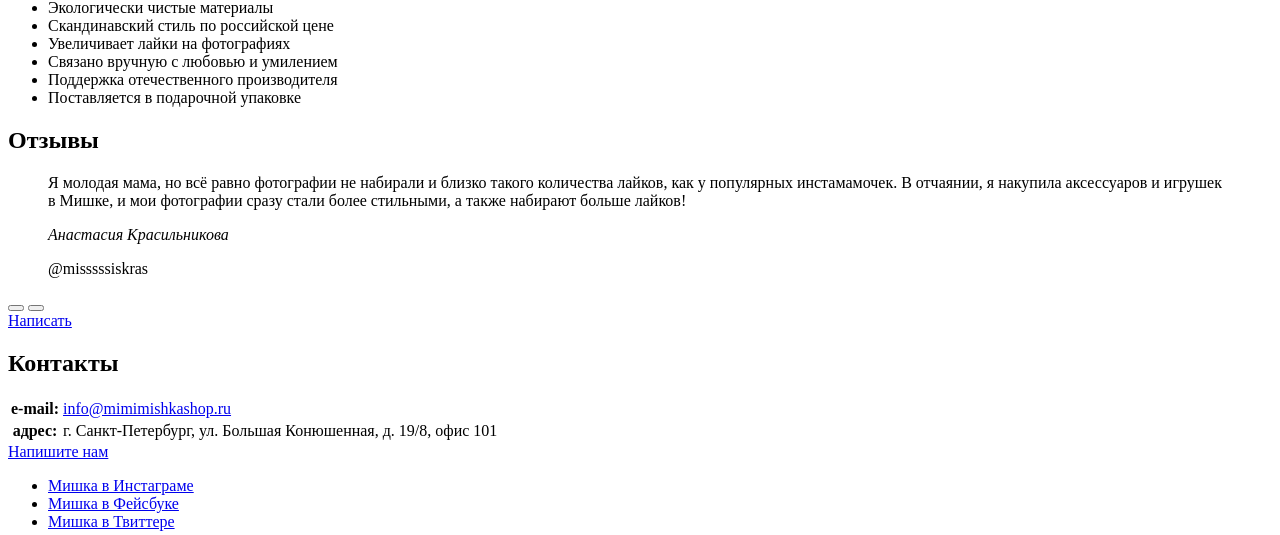
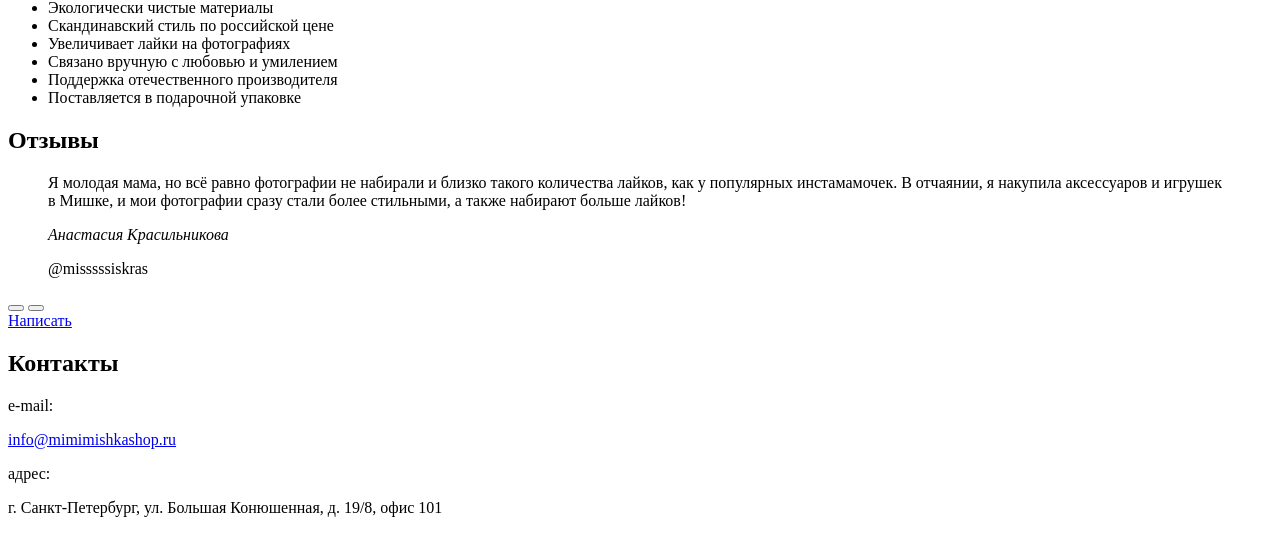
Before and after one commit to NikaSts/Mishka, a website: page source/index.html in a window 1280 px wide. Shown: the part 1033-1568 px from the top of the page. Drawn offline with Linux system fonts and the light colour scheme.

Commit message:
правки тегов по замечаниям наставницы, пока без классов

```diff
--- a/source/index.html
+++ b/source/index.html
@@ -101,16 +101,14 @@
     </section>
     <section class="contacts">
       <h2 class="contacts__title title-small">Контакты</h2>
-      <table class="contacts__details">
-        <tr class="contacts__email">
-          <th class="contacts__field">e-mail:</th>
-          <td class="contacts__value"><a href="mailto:info@mimimishkashop.ru">info@mimimishkashop.ru</a></td>
-        </tr>
-        <tr class="contacts__address">
-          <th class="contacts__field">адрес:</th>
-          <td class="contacts__value">г. Санкт-Петербург, ул. Большая Конюшенная, д. 19/8, офис 101</td>
-        </tr>
-      </table>
+      <div>
+        <p>e-mail:</p>
+        <p><a href="mailto:info@mimimishkashop.ru">info@mimimishkashop.ru</a></p>
+      </div>
+      <div>
+        <p>адрес:</p>
+        <p>г. Санкт-Петербург, ул. Большая Конюшенная, д. 19/8, офис 101</p>
+      </div>
       <div class="contacts__map">
         <script type="text/javascript" charset="utf-8" async
           src="https://api-maps.yandex.ru/services/constructor/1.0/js/?um=constructor%3A3d967fcd3b9a0a008ff4067f5682bcf01d3fa9649eab46ca367de43770075884&amp;width=100%25&amp;height=457&amp;lang=ru_RU&amp;scroll=true">
```
